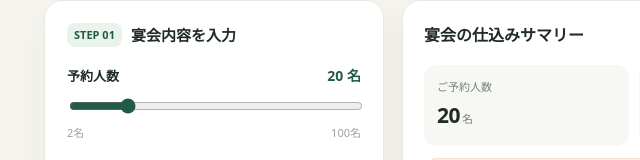
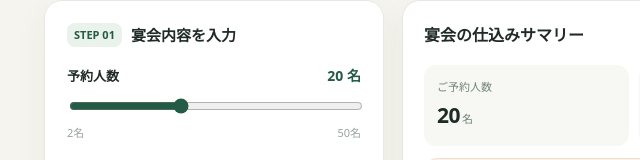
Before and after one commit to takagin5/my-first-page, a plain HTML site: page enkai/index.html in a window 1280 px wide. Shown: the part 269-429 px from the top of the page, 78-718 px from the left. Drawn offline with Linux system fonts and the light colour scheme.

Commit message:
Limit banquet guest count to 50

```diff
--- a/enkai/index.html
+++ b/enkai/index.html
@@ -19,7 +19,7 @@
 <div class="layout">
 <aside class="panel">
 <h2 class="section-title"><span class="step">STEP 01</span> 宴会内容を入力</h2>
-<div class="field"><div class="field-head"><label for="guests">予約人数</label><span class="value"><b id="guestNum">20</b> 名</span></div><input id="guests" type="range" min="2" max="100" step="1" value="20"><div class="range-scale"><span>2名</span><span>100名</span></div></div>
+<div class="field"><div class="field-head"><label for="guests">予約人数</label><span class="value"><b id="guestNum">20</b> 名</span></div><input id="guests" type="range" min="2" max="50" step="1" value="20"><div class="range-scale"><span>2名</span><span>50名</span></div></div>
 <div class="field"><div class="field-head"><label for="course">コース</label></div><div class="select-wrap"><select id="course"><option value="standard">季節の宴会コース（4,500円）</option><option value="premium">贅沢会席コース（6,000円）</option><option value="light">お手軽コース（3,500円）</option></select></div></div>
 <div class="field"><div class="field-head"><label for="eventDate">宴会日</label></div><input type="date" id="eventDate"></div>
 <div class="field"><div class="field-head"><label for="lead">卸への発注リードタイム</label><span class="value"><b id="leadNum">3</b> 日前</span></div><input id="lead" type="range" min="1" max="7" value="3"><div class="range-scale"><span>前日</span><span>7日前</span></div></div>
```
